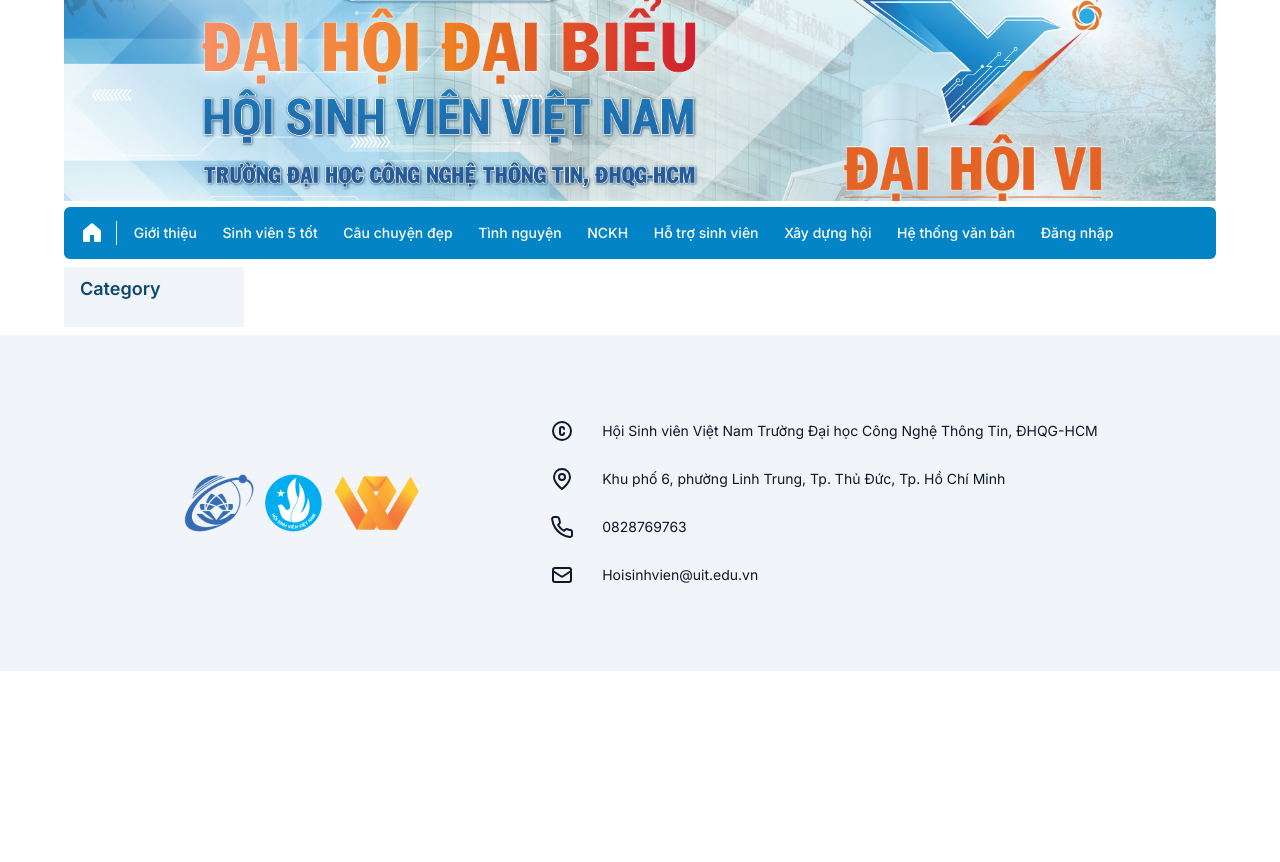
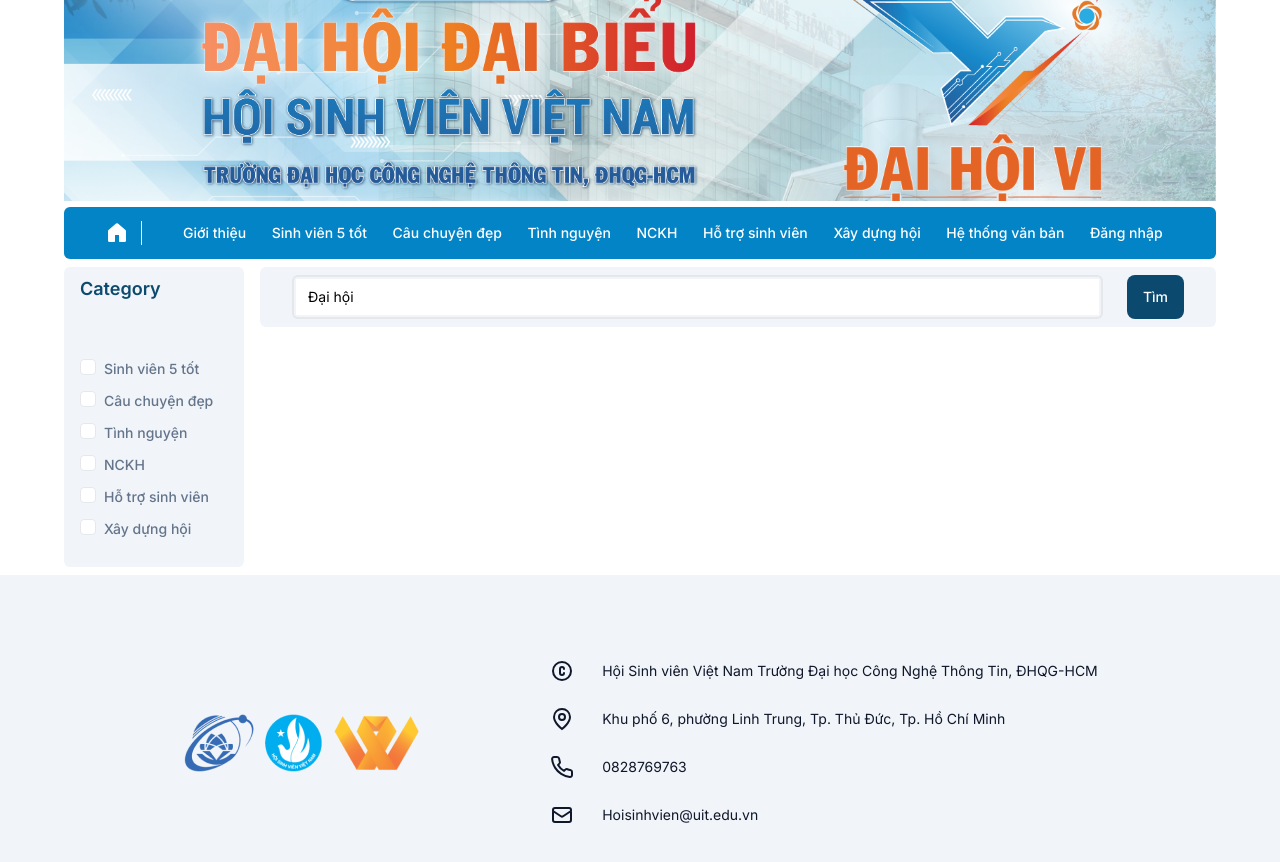
Before and after one commit to WDS-MHX/HSV_Web, a Next.js app: page /tim-kiem in a window 1280 px wide. Shown: the top 862 px of the page. Before the commit the page ends 800 px from the top, so only its background shows below. Built offline with nearby package versions, Linux system fonts and the light colour scheme.

Commit message:
fix: fix responsive home ui

```diff
--- a/package.json
+++ b/package.json
@@ -25,6 +25,7 @@
     "zod": "^3.23.8"
   },
   "devDependencies": {
+    "@tailwindcss/forms": "^0.5.7",
     "@types/node": "^20",
     "@types/react": "^18",
     "@types/react-dom": "^18",
--- a/src/app/(main-layout)/page.tsx
+++ b/src/app/(main-layout)/page.tsx
@@ -7,13 +7,13 @@
     <div className='grid lg:grid-cols-4 gap-4 md:grid-cols-1'>
       <div className='w-full lg:col-span-3 md:col-span-1'>
         <div className='flex items-center py-[0.625rem] lg:hidden mx-[3.438rem] my-4'>
-          <div className='border-2 rounded-md mr-2 py-2 px-3 w-full'>
+          <div className='border-2 rounded-md mr-2 p-0.5 w-full'>
             <input
               className='border-none w-full focus:outline-none bg-white text-black text-sm font-normal leading-5'
               placeholder='Search'
             ></input>
           </div>
-          <button className='bg-sky-900 w-[5.625rem] px-4 py-2 rounded-lg'>
+          <button className='w-[5.625rem] button-primary'>
             <p className='font-medium text-sm leading-6 text-white'>Tìm</p>
           </button>
         </div>
@@ -62,15 +62,15 @@
           </div>
         </div>
       </div>
-      <div className='flex flex-col md:hidden lg:block'>
+      <div className='flex flex-col lg:block max-lg:hidden'>
         <div className='flex items-center py-[0.625rem]'>
-          <div className='border-2 rounded-md mr-2 py-2 px-3 w-full'>
+          <div className='border-2 rounded-md mr-2 p-0.5 w-full'>
             <input
               className='border-none w-full focus:outline-none bg-white text-black text-sm font-normal leading-5'
               placeholder='Search'
             ></input>
           </div>
-          <button className='bg-sky-900 px-4 py-2 rounded-lg'>
+          <button className='button-primary'>
             <p className='font-medium text-sm leading-6 text-white'>Tìm</p>
           </button>
         </div>
--- a/src/components/Navbar.tsx
+++ b/src/components/Navbar.tsx
@@ -41,7 +41,7 @@
     <>
       {isMenuOpen && <div className='fixed inset-0 bg-black opacity-30 z-40'></div>}
       <nav ref={navbarRef} className='rounded-md bg-sky-600 px-4 mt-1.5 z-50 flex'>
-        <div className='max-w-screen-xl flex flex-wrap items-center lg:justify-start justify-between mx-auto w-full'>
+        <div className='max-w-screen-xl flex flex-wrap items-center lg:justify-evenly justify-between mx-auto w-full'>
           <Link
             href={PATH_NAME.HOME}
             className='text-2xl block text-white pr-3 border-r-[1px] border-white mr-1'
--- a/src/components/shared/ResultPage.tsx
+++ b/src/components/shared/ResultPage.tsx
@@ -1,19 +1,58 @@
 import React from 'react'
 
-const ResultPage = () => {
+interface ResultPageType {
+  searchValue: string
+}
+
+const ResultPage = ({ searchValue }: ResultPageType) => {
   return (
-    <div className='flex'>
-      <div className='px-4 py-2 bg-background w-[11.25rem] h-fit'>
+    <div className='flex gap-4 w-full'>
+      {/* Category Bar */}
+      <div className='rounded-md px-4 py-2 bg-background w-[11.25rem] h-fit flex-shrink-0'>
         <div className='text-sky-900 font-semibold text-lg'>Category</div>
         <div className='py-2 text-secondary text-sm font-medium'>
-          <ul>
-            <li></li>
-            <li></li>
-            <li></li>
-            <li></li>
-            <li></li>
-            <li></li>
+          <ul className='mt-12'>
+            <li className='flex gap-2'>
+              <input type='checkbox' className='rounded border-[#E5E7EB] border mb-4' />
+              <p>Sinh viên 5 tốt</p>
+            </li>
+            <li className='flex gap-2'>
+              <input type='checkbox' className='rounded border-[#E5E7EB] border mb-4' />
+              <p>Câu chuyện đẹp</p>
+            </li>
+            <li className='flex gap-2'>
+              <input type='checkbox' className='rounded border-[#E5E7EB] border mb-4' />
+              <p>Tình nguyện</p>
+            </li>
+            <li className='flex gap-2'>
+              <input type='checkbox' className='rounded border-[#E5E7EB] border mb-4' />
+              <p>NCKH</p>
+            </li>
+            <li className='flex gap-2'>
+              <input type='checkbox' className='rounded border-[#E5E7EB] border mb-4' />
+              <p>Hỗ trợ sinh viên</p>
+            </li>
+            <li className='flex gap-2'>
+              <input type='checkbox' className='rounded border-[#E5E7EB] border mb-4' />
+              <p>Xây dựng hội</p>
+            </li>
           </ul>
+        </div>
+      </div>
+
+      {/* Main Container */}
+      <div className='flex-grow'>
+        <div className='flex gap-6 bg-background px-8 py-2 rounded-md'>
+          <div className='border-2 rounded-md p-0.5 w-full'>
+            <input
+              className='border-none w-full focus:outline-none bg-white text-black text-sm font-normal leading-5'
+              placeholder='Search'
+              value='Đại hội'
+            />
+          </div>
+          <button className='button-primary'>
+            <p className='font-medium text-sm leading-6 text-white'>Tìm</p>
+          </button>
         </div>
       </div>
     </div>
--- a/src/components/ui/Header.tsx
+++ b/src/components/ui/Header.tsx
@@ -7,10 +7,13 @@
       <div className='relative w-full'>
         <Image
           src='/assets/images/header_banner.png'
-          layout='responsive'
+          style={{
+            width: '100%',
+            height: 'auto',
+          }}
           width={1200}
           height={400}
-          objectFit='contain'
+          object-fit='contain'
           alt='header_banner'
         />
       </div>
--- a/src/styles/globals.css
+++ b/src/styles/globals.css
@@ -23,9 +23,19 @@
     rgb(var(--background-start-rgb)); */
 }
 
+.button-primary {
+  background-color: #0b4a6e;
+  padding-top: 0.5rem;
+  padding-bottom: 0.5rem;
+  padding-left: 1rem;
+  padding-right: 1rem;
+  border-radius: 0.5rem;
+}
+
 .content {
   min-height: 100vh;
 }
+
 .post_content {
   word-break: break-all;
   display: -webkit-box;
--- a/tailwind.config.ts
+++ b/tailwind.config.ts
@@ -31,6 +31,6 @@
       },
     },
   },
-  plugins: [],
+  plugins: [require('@tailwindcss/forms')],
 }
 export default config
```
Also changed, not shown: 1 other file (tests, documents, lock files or other folders).
